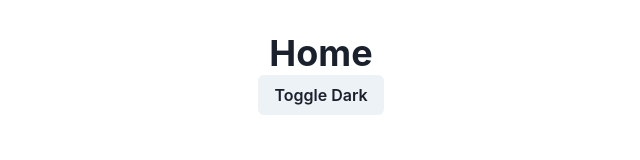
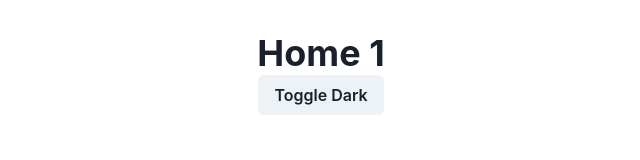
Before and after one commit to kanelloc/kanelloc.com, a React (Vite) app: page / in a window 1280 px wide. Shown: the top 160 px of the page, without its empty margins (319-959 px from the left). Built offline with nearby package versions, Linux system fonts and the light colour scheme.

Commit message:
Mod: checks

```diff
--- a/src/pages/Home.tsx
+++ b/src/pages/Home.tsx
@@ -5,7 +5,7 @@ const Home = () => {
   const { colorMode, toggleColorMode } = useColorMode();
   return (
     <Box transitionDuration="100ms">
-      <Heading>Home</Heading>
+      <Heading>Home 1 </Heading>
       <Button onClick={toggleColorMode}>Toggle {colorMode === 'light' ? 'Dark' : 'Light'}</Button>
     </Box>
   );
```
